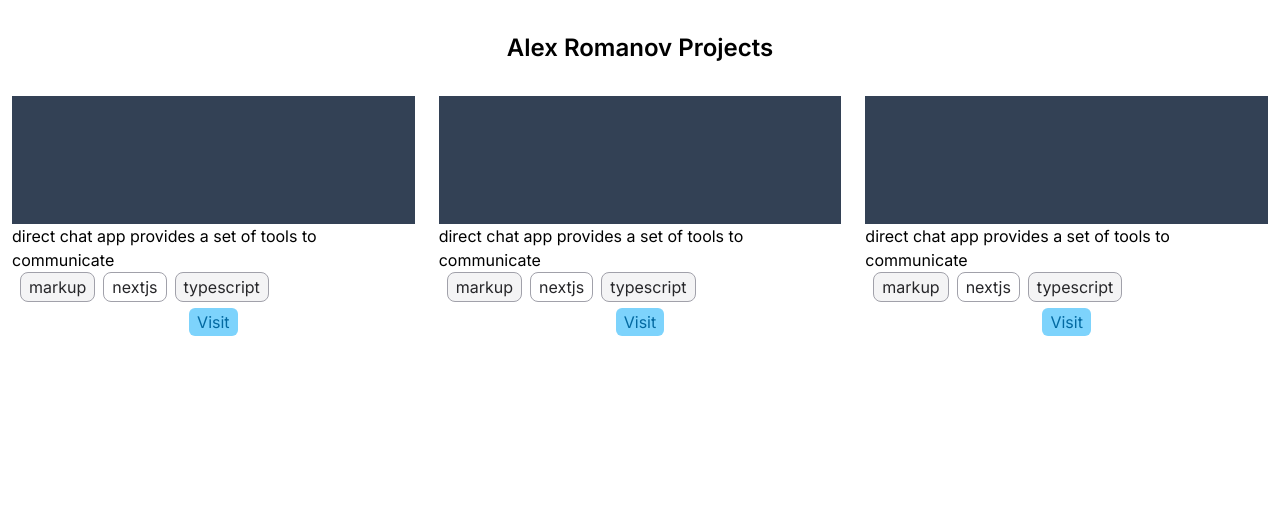
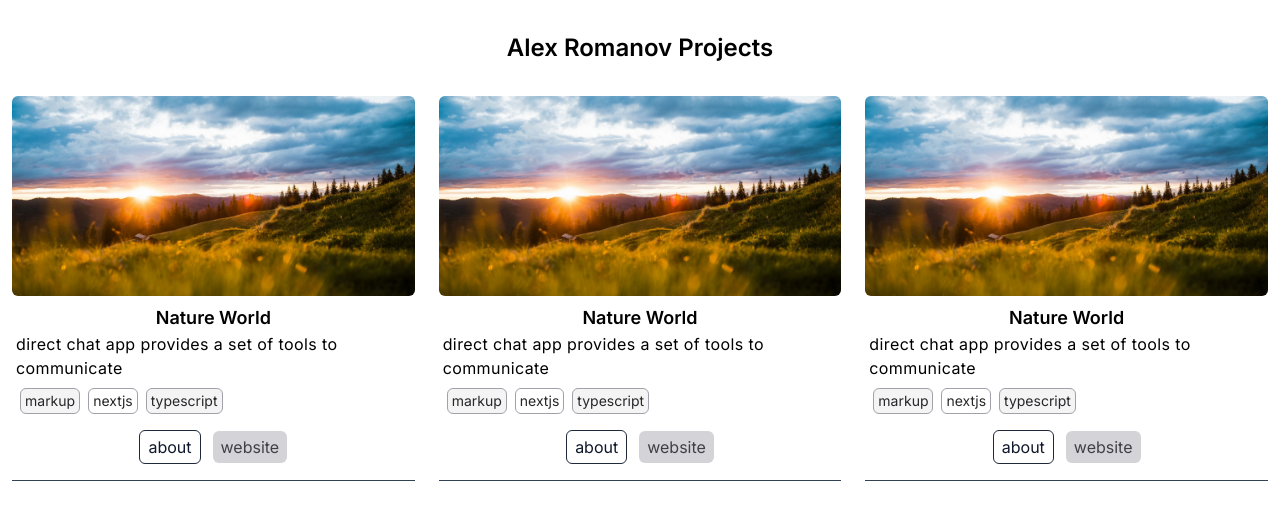
Before and after one commit to magmafellow/about-me, a Next.js app: page / in a window 1280 px wide. Shown: the top 520 px of the page. Built offline with nearby package versions, Linux system fonts and the light colour scheme.

Commit message:
html changes

```diff
--- a/app/page.tsx
+++ b/app/page.tsx
@@ -9,7 +9,7 @@ export default function Home() {
         <h1 className="text-2xl font-semibold">Alex Romanov Projects</h1>
       </header>
       <main>
-        <section className="grid grid-cols-1 md:grid-cols-2 lg:grid-cols-3 gap-y-4">
+        <section className="grid grid-cols-1 md:grid-cols-2 lg:grid-cols-3 gap-x-2 px-1">
           {arr.map((temp) => <PreviewProject />)}
         </section>
       </main>
--- a/app/ui/preview-project.tsx
+++ b/app/ui/preview-project.tsx
@@ -1,27 +1,43 @@
 export default function PreviewProject() {
   return (
-    <div className="px-3">
-      <div className="w-full h-32 mx-auto bg-slate-700"></div>
-      <p className="">direct chat app provides a set of tools to communicate</p>
-      <div className="flex gap-2 mb-2 pl-2">
-        <span className="odd:bg-zinc-100 even:bg-white text-zinc-800 border border-zinc-400 py-0.5 px-2 rounded-lg">
+    <div className="px-2 mb-4">
+      <div className="w-full h-[200px] rounded-md overflow-hidden mx-auto mb-2">
+        <img
+          className="object-cover object-center w-full h-full"
+          src="/preview_sun.jpeg"
+          alt="sunlight"
+        />
+      </div>
+      <p className="text-center font-semibold text-lg">Nature World</p>
+      <p className="tracking-wide px-1 mb-2">
+        direct chat app provides a set of tools to communicate
+      </p>
+      <div className="flex gap-2 mb-4 pl-2">
+        <span className="flex justify-center items-center odd:bg-zinc-100 even:bg-white text-zinc-800 border border-zinc-400 text-sm py-0.5 px-1 rounded-md">
           markup
         </span>
-        <span className="odd:bg-zinc-100 even:bg-white text-zinc-800 border border-zinc-400 py-0.5 px-2 rounded-lg">
+        <span className="flex justify-center items-center odd:bg-zinc-100 even:bg-white text-zinc-800 border border-zinc-400 text-sm py-0.5 px-1 rounded-md">
           nextjs
         </span>
-        <span className="odd:bg-zinc-100 even:bg-white text-zinc-800 border border-zinc-400 py-0.5 px-2 rounded-lg">
+        <span className="flex justify-center items-center odd:bg-zinc-100 even:bg-white text-zinc-800 border border-zinc-400 text-sm py-0.5 px-1 rounded-md">
           typescript
         </span>
       </div>
-      <div className="text-center">
+      <div className="flex justify-center items-center mb-4 gap-3">
         <a
-          className="bg-sky-300 text-sky-700 py-1 px-2 rounded-md hover:bg-sky-400 hover:text-sky-800"
+          className="inline-block border hover:bg-slate-300 border-slate-800 text-slate-900 py-1 px-2 rounded-md transition"
           href="#"
         >
-          Visit
+          about
+        </a>
+        <a
+          className="inline-block active:scale-105 bg-zinc-300 text-zinc-700 py-1 px-2 rounded-md hover:bg-stone-400 hover:text-stone-800 transition"
+          href="#"
+        >
+          website
         </a>
       </div>
+      <div className="w-full h-[1px] bg-slate-700"></div>
     </div>
   )
 }
```
Also changed, not shown: public/preview_sun.jpeg (added), public/right-arrow.svg (added).
